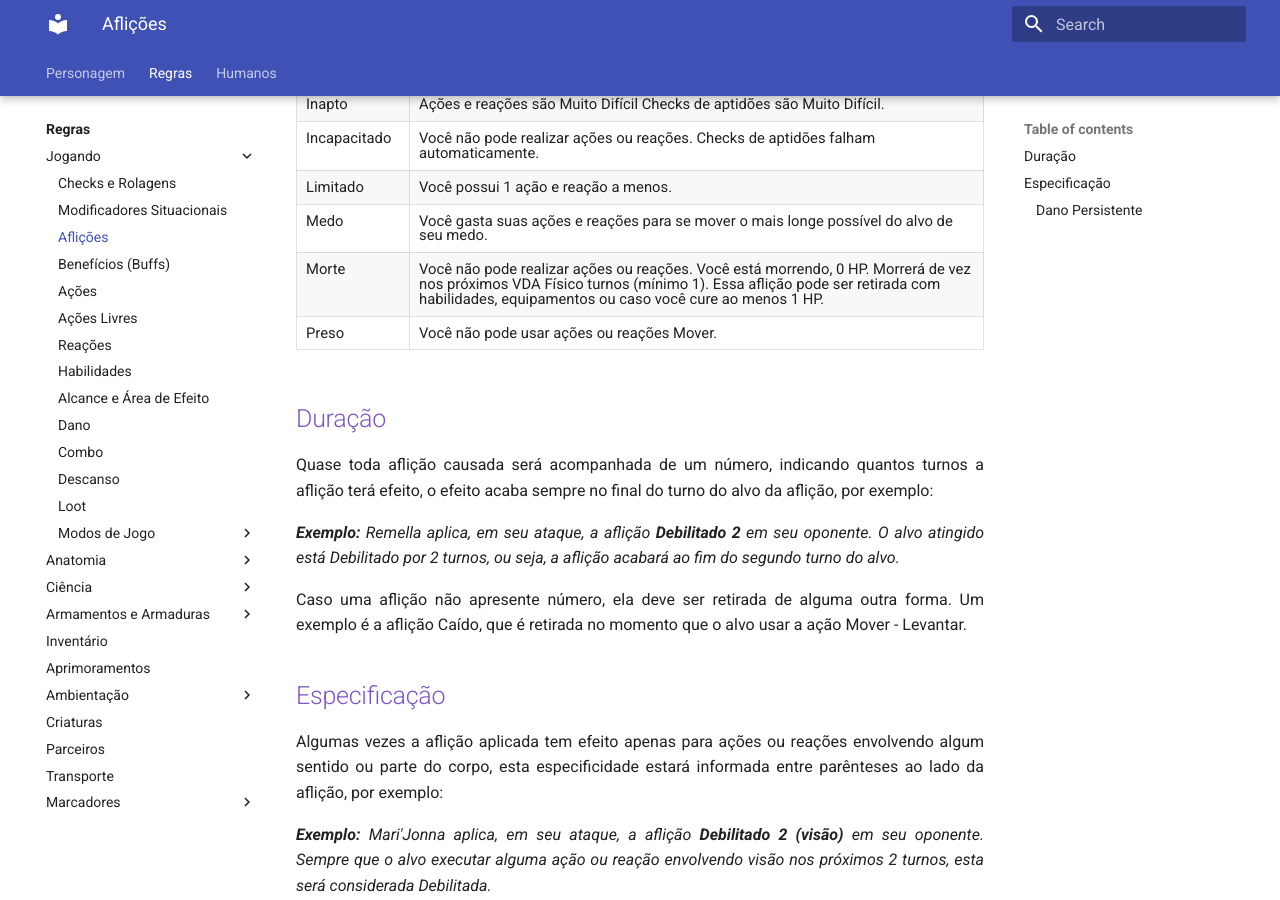
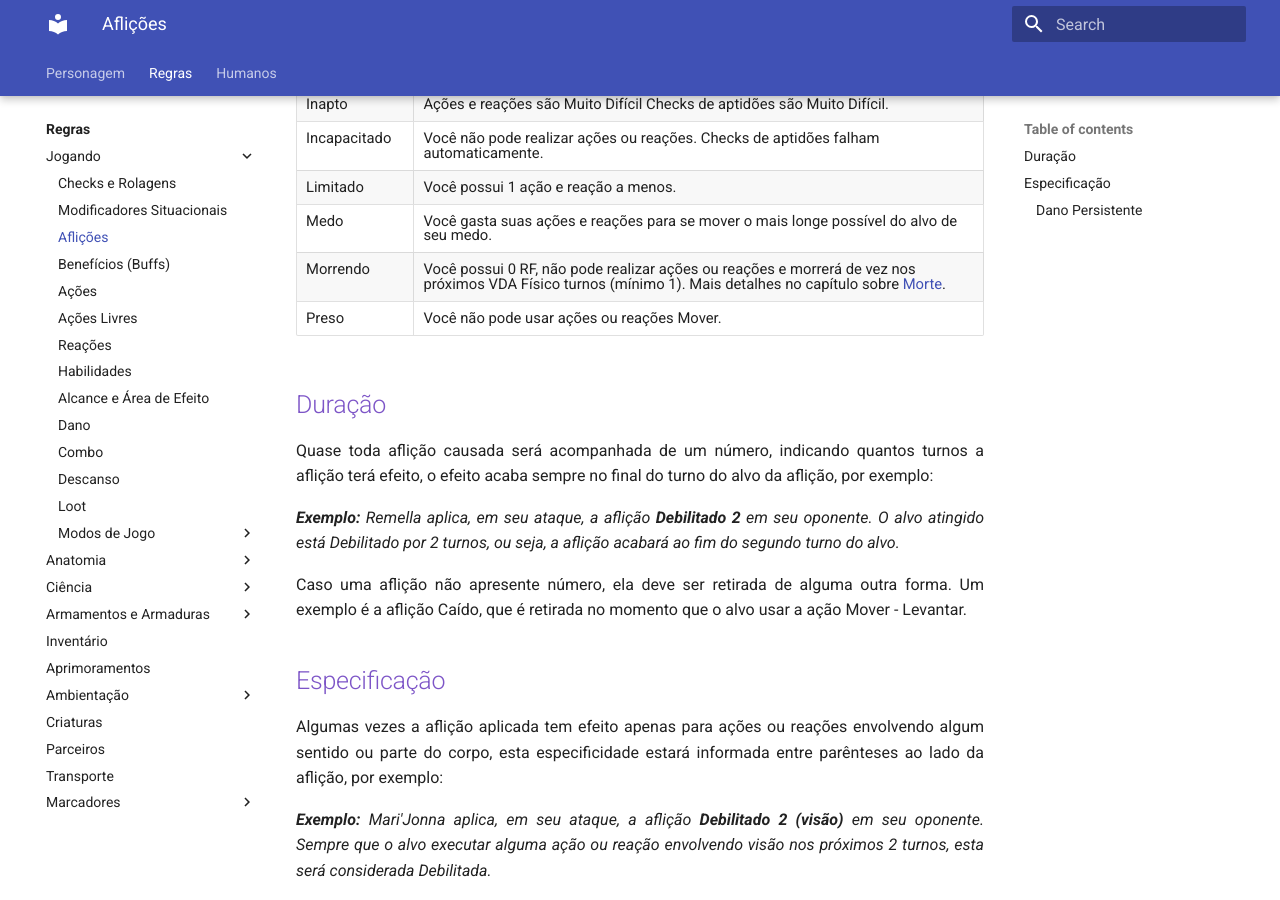
Before and after one commit to henriqueschorr/henriqueschorr.github.io, an MkDocs documentation site: the page built from docs/rules/play/afflictions.md, in a window 1280 px wide and 900 px high, scrolled down 577 px. Built offline with MkDocs 1.6.1 and Material for MkDocs 9.7.7, drawn with Linux system fonts in a browser that asks for light colours.

Commit message:
wip death

```diff
--- a/docs/rules/play/afflictions.md
+++ b/docs/rules/play/afflictions.md
@@ -1,20 +1,20 @@
 Aflições são condições em que seu personagem se encontra e lhe dão certas desvantagem em diversas situações.
 
-| Aflição          | Efeito                                                                                                                                                                                                                     |
-| ---------------- | -------------------------------------------------------------------------------------------------------------------------------------------------------------------------------------------------------------------------- |
-| Caído            | Ações e reações são Difícil. Ataques adjacentes contra você são Muito Fácil. Ataques a distância contra você são Fácil.                                                                                                    |
-| Confuso          | Alvo ataca alvo mais próximo, aliado ou inimigo.                                                                                                                                                                           |
-| Controlado       | Criatura tem suas ações e reações definidas por controlador.                                                                                                                                                               |
-| Dano Persistente | Recebe X de dano Y no início do seu turno. X = valor do dano. Y = tipo do dano.                                                                                                                                            |
-| Debilitado       | Ações e Reações são Difícil. Checks de aptidões são Difícil.                                                                                                                                                                                               |
-| Desarmado        | Uma criatura desarmada não pode atacar. Essa aflição somente é válida para armamentos do tipo equipamento.                                                                                                                 |
-| Enjoado          | Sempre que for realizar alguma ação ou aeação, faça um check Físico. Em caso de falha você vomita em vez de realizar a ação ou reação.                                                                                     |
-| Inapto           | Ações e reações são Muito Difícil Checks de aptidões são Muito Difícil.                                                                                                                                                                                         |
-| Incapacitado     | Você não pode realizar ações ou reações. Checks de aptidões falham automaticamente.                                                                                                                                                                                   |
-| Limitado         | Você possui 1 ação e reação a menos.                                                                                                                                                                                       |
-| Medo             | Você gasta suas ações e reações para se mover o mais longe possível do alvo de seu medo.                                                                                                                                   |
-| Morte            | Você não pode realizar ações ou reações. Você está morrendo, 0 HP. Morrerá de vez nos próximos VDA Físico turnos (mínimo 1). Essa aflição pode ser retirada com habilidades, equipamentos ou caso você cure ao menos 1 HP. |
-| Preso            | Você não pode usar ações ou reações Mover.                                                                                                                                                                                 |
+| Aflição          | Efeito                                                                                                                                                                |
+| ---------------- | --------------------------------------------------------------------------------------------------------------------------------------------------------------------- |
+| Caído            | Ações e reações são Difícil. Ataques adjacentes contra você são Muito Fácil. Ataques a distância contra você são Fácil.                                               |
+| Confuso          | Alvo ataca alvo mais próximo, aliado ou inimigo.                                                                                                                      |
+| Controlado       | Criatura tem suas ações e reações definidas por controlador.                                                                                                          |
+| Dano Persistente | Recebe X de dano Y no início do seu turno. X = valor do dano. Y = tipo do dano.                                                                                       |
+| Debilitado       | Ações e Reações são Difícil. Checks de aptidões são Difícil.                                                                                                          |
+| Desarmado        | Uma criatura desarmada não pode atacar. Essa aflição somente é válida para armamentos do tipo equipamento.                                                            |
+| Enjoado          | Sempre que for realizar alguma ação ou aeação, faça um check Físico. Em caso de falha você vomita em vez de realizar a ação ou reação.                                |
+| Inapto           | Ações e reações são Muito Difícil Checks de aptidões são Muito Difícil.                                                                                               |
+| Incapacitado     | Você não pode realizar ações ou reações. Checks de aptidões falham automaticamente.                                                                                   |
+| Limitado         | Você possui 1 ação e reação a menos.                                                                                                                                  |
+| Medo             | Você gasta suas ações e reações para se mover o mais longe possível do alvo de seu medo.                                                                              |
+| Morrendo         | Você possui 0 RF, não pode realizar ações ou reações e morrerá de vez nos próximos VDA Físico turnos (mínimo 1). Mais detalhes no capítulo sobre [Morte](./death.md). |
+| Preso            | Você não pode usar ações ou reações Mover.                                                                                                                            |
 
 ## Duração
 
```
Also changed, not shown: docs/rules/play/death.md (added, +7 -0 lines), docs/rules/tags/creatures.md (+3 -0 lines).
